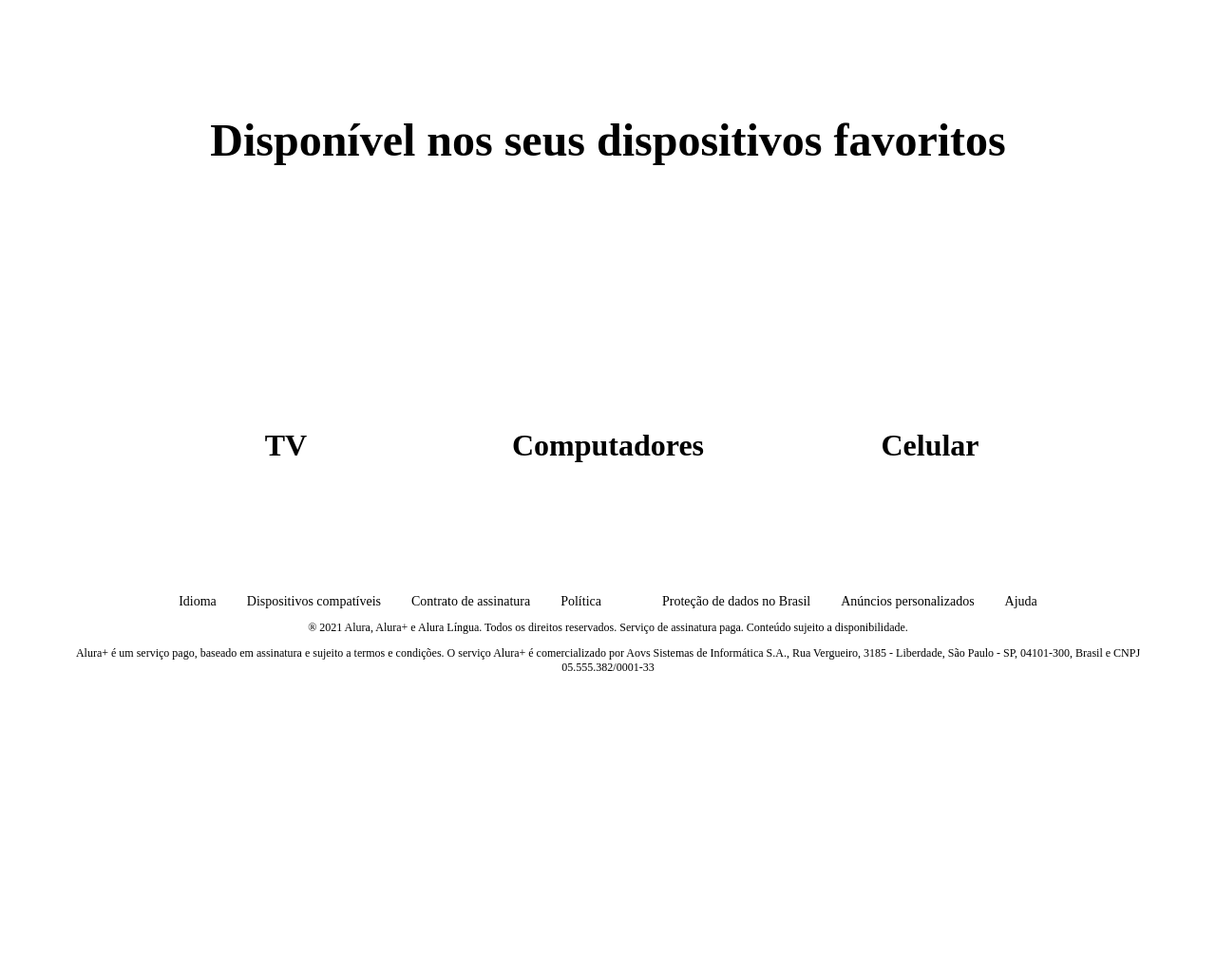
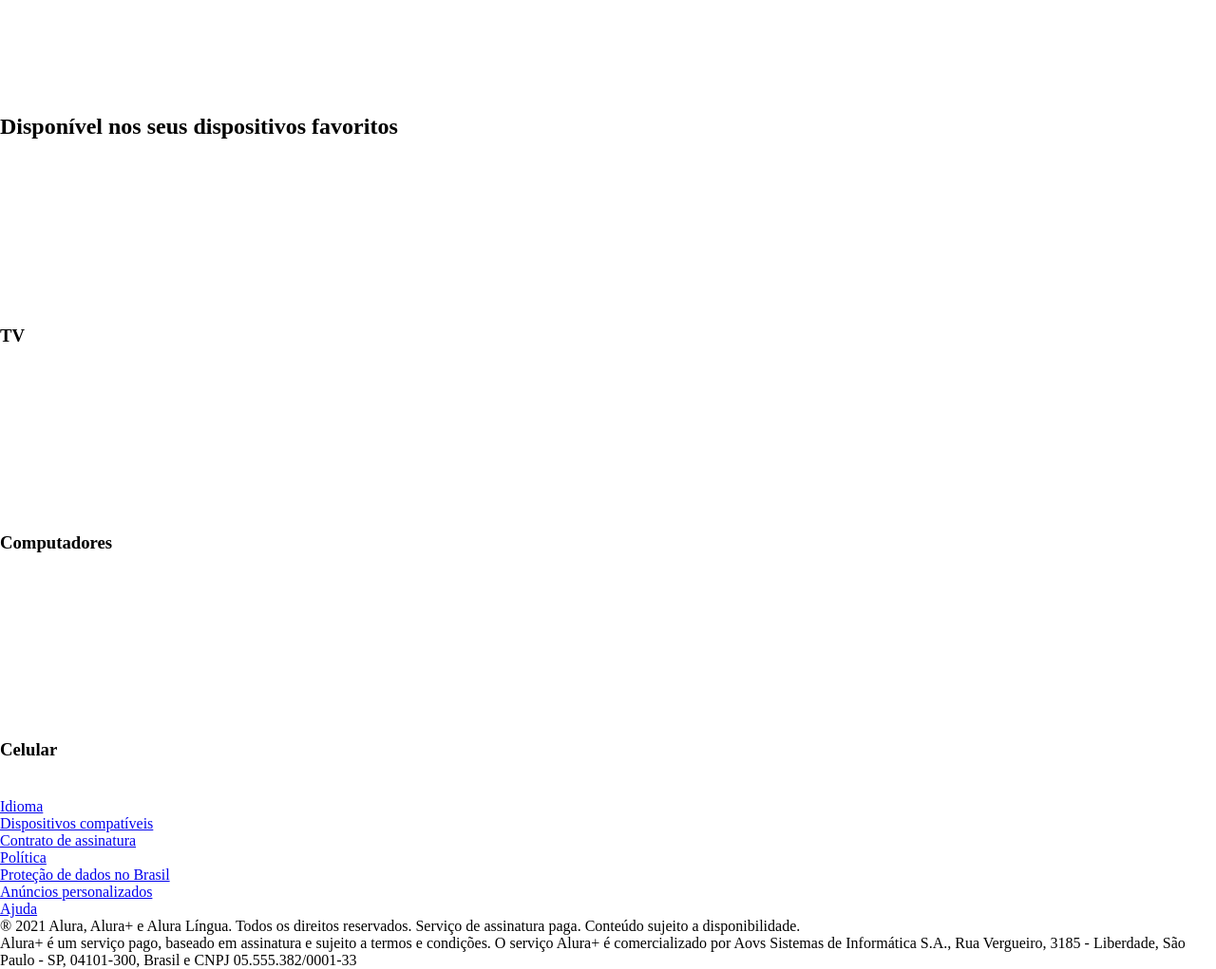
Before and after one commit to marcicomendo/Alura-plus, a plain HTML site: page index.html in a window 1280 px wide. Shown: the part 3080-4101 px from the top of the page at 95% size. Before the commit the page ends 3871 px from the top, so only its background shows below. Drawn offline with Linux system fonts and the light colour scheme; files whose address does not match are found by name.

Commit message:
style.css

```diff
--- a/style.css
+++ b/style.css
@@ -1,16 +1,9 @@
 root {
     --branco-principal: #FFFFFF;
-    --cinza-secundario: #C0C0C0;
-    --botao-azul: #167BF7;
+    --azul-secundario: #99fcff;
+    --botao-pink: #f716ec;
     --cor-de-fundo: #00030C;
-    --fonte-principal: "Inter";
-    --botao-azul: #167BF7;
-    --botao-azul-efeito: #96b7e0;
-}
-
-* {
-    margin: 0;
-    padding: 0;
+    --fonte-principal: 'Inter';
 }
 
 body {
@@ -19,6 +12,11 @@ body {
     font-family: var(--fonte-principal);
     font-size: 16px;
     font-weight: 400;
+}
+
+* {
+    margin: 0;
+    padding: 0;
 }
 
 .principal {
@@ -47,12 +45,12 @@ body {
 
 .botao_secundario {
     background-color: transparent;
-    border: 2px solid var(--branco-principal);
+    border: 2px solid var(--branco-principal)
 }
 
 .container__aviso {
     font-size: 12px;
-    color: var(--pink-secundario);
+    color: var(--cinza-secundario);
 }
 
 .container__titulo {
@@ -96,62 +94,3 @@ body {
 .container__descricao {
     padding: 2em;
 }
-
-.dispositivos__lista {
-    display: flex;
-    justify-content: center;
-    list-style-type: none;
-    margin: 5em 0;
-}
-
-.dispositivos {
-    text-align: center;
-}
-
-.dispositivos__titulo {
-    font-size: 48px;
-    color: var(--branco-principal);
-}
-
-.lista__item {
-    font-size: 32px;
-    color: var(--branco-principal);
-}
-
-.rodape__lista {
-    display: flex;
-    justify-content: center;
-    list-style-type: none;
-    margin-top: 1em;
-}
-
-.lista__link a {
-    text-decoration: none;
-    color: var(--branco-principal);
-    margin: 0 16px 0 16px;
-    font-size: 14px;
-}
-
-.rodape__texto {
-    margin: 1em 0;
-    color: var(--cinza-secundario);
-    font-size: 12px;
-}
-
-.rodape {
-    text-align: center;
-    margin: 5em 3em;
-}
-
-.lista__link a:hover {
-    color: var(--botao-azul);
-}
-
-.lista__link a:active {
-    color: pink;
-}
-
-.container__botao:hover {
-    background-color: var(--botao-azul-efeito);
-    color: var(--cor-de-fundo);
-}
```
